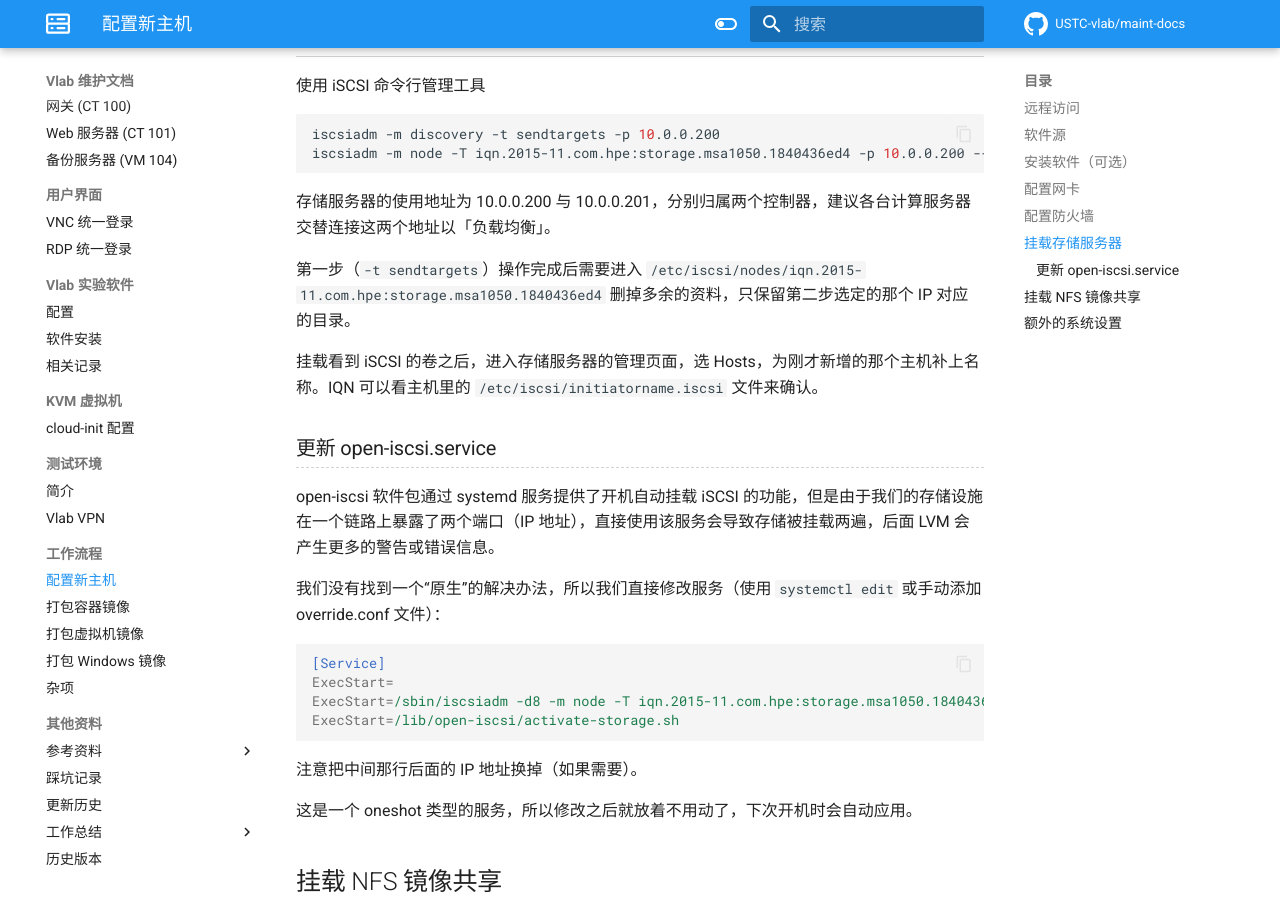
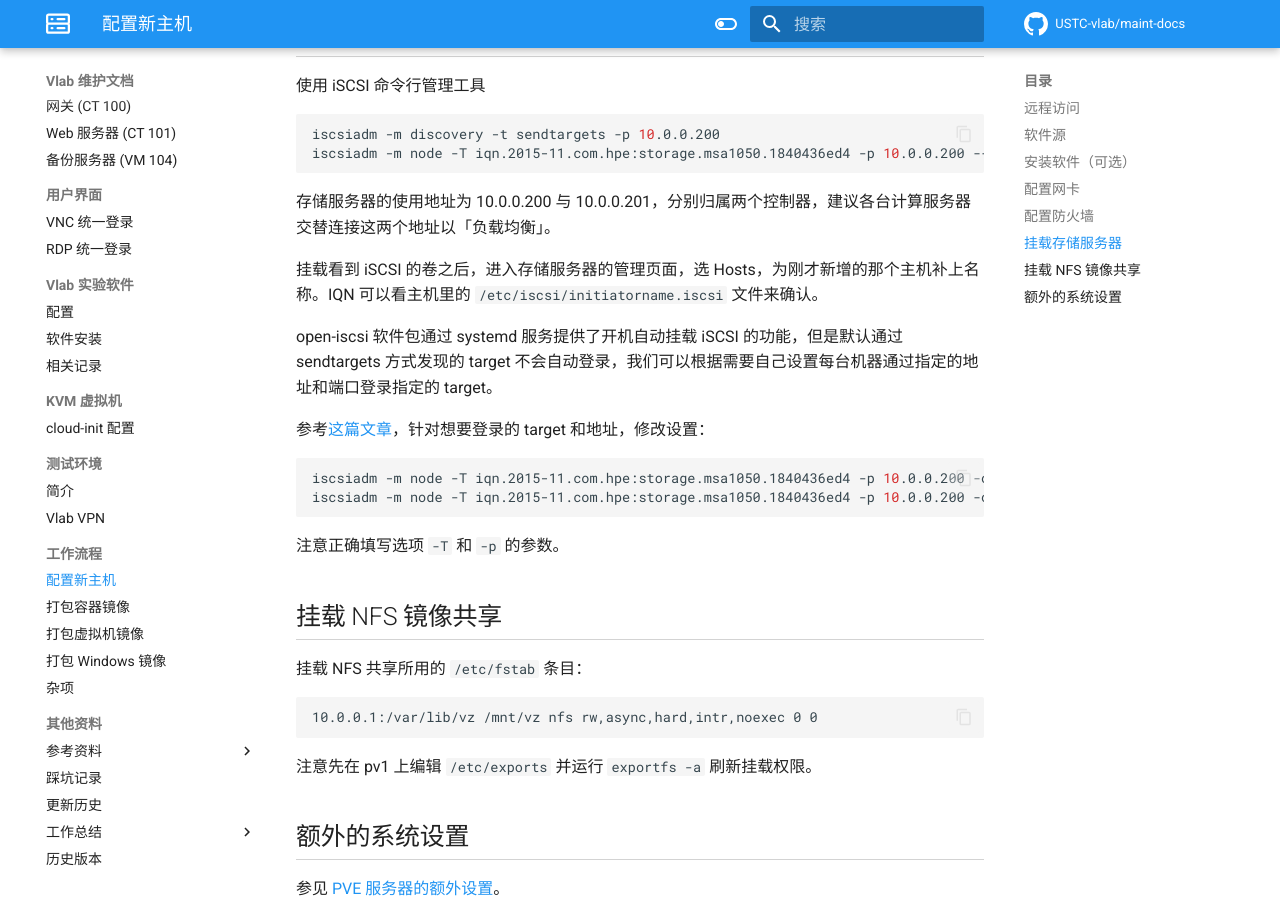
Before and after one commit to USTC-vlab/maint-docs, an MkDocs documentation site: the page built from docs/workflow/new-host.md, in a window 1280 px wide and 900 px high, scrolled down 1362 px. Built offline with MkDocs 1.6.1 and Material for MkDocs 9.7.7, drawn with Linux system fonts in a browser that asks for light colours; comment, search, counter and statistics services are not loaded.

Commit message:
new-host: Add correct open-iscsi auto login method

````diff
--- a/docs/workflow/new-host.md
+++ b/docs/workflow/new-host.md
@@ -54,26 +54,18 @@ iscsiadm -m node -T iqn.2015-11.com.hpe:storage.msa1050.1840436ed4 -p 10.0.0.200
 
 存储服务器的使用地址为 10.0.0.200 与 10.0.0.201，分别归属两个控制器，建议各台计算服务器交替连接这两个地址以「负载均衡」。
 
-第一步（`-t sendtargets`）操作完成后需要进入 `/etc/iscsi/nodes/iqn.2015-11.com.hpe:storage.msa1050.1840436ed4` 删掉多余的资料，只保留第二步选定的那个 IP 对应的目录。
-
 挂载看到 iSCSI 的卷之后，进入存储服务器的管理页面，选 Hosts，为刚才新增的那个主机补上名称。IQN 可以看主机里的 `/etc/iscsi/initiatorname.iscsi` 文件来确认。
 
-### 更新 open-iscsi.service
+open-iscsi 软件包通过 systemd 服务提供了开机自动挂载 iSCSI 的功能，但是默认通过 sendtargets 方式发现的 target 不会自动登录，我们可以根据需要自己设置每台机器通过指定的地址和端口登录指定的 target。
 
-open-iscsi 软件包通过 systemd 服务提供了开机自动挂载 iSCSI 的功能，但是由于我们的存储设施在一个链路上暴露了两个端口（IP 地址），直接使用该服务会导致存储被挂载两遍，后面 LVM 会产生更多的警告或错误信息。
+参考[这篇文章](https://library.netapp.com/ecmdocs/ECMP1654943/html/GUID-8EC685B4-8CB6-40D8-A8D5-031A3899BCDC.html)，针对想要登录的 target 和地址，修改设置：
 
-我们没有找到一个“原生”的解决办法，所以我们直接修改服务（使用 `systemctl edit` 或手动添加 override.conf 文件）：
-
-```dosini
-[Service]
-ExecStart=
-ExecStart=/sbin/iscsiadm -d8 -m node -T iqn.2015-11.com.hpe:storage.msa1050.1840436ed4 -p 10.0.0.200 --login
-ExecStart=/lib/open-iscsi/activate-storage.sh
+```shell
+iscsiadm -m node -T iqn.2015-11.com.hpe:storage.msa1050.1840436ed4 -p 10.0.0.200 -o update -n node.startup -v automatic
+iscsiadm -m node -T iqn.2015-11.com.hpe:storage.msa1050.1840436ed4 -p 10.0.0.200 -o update -n node.conn[0].startup -v automatic
 ```
 
-注意把中间那行后面的 IP 地址换掉（如果需要）。
-
-这是一个 oneshot 类型的服务，所以修改之后就放着不用动了，下次开机时会自动应用。
+注意正确填写选项 `-T` 和 `-p` 的参数。
 
 ## 挂载 NFS 镜像共享
 
````
